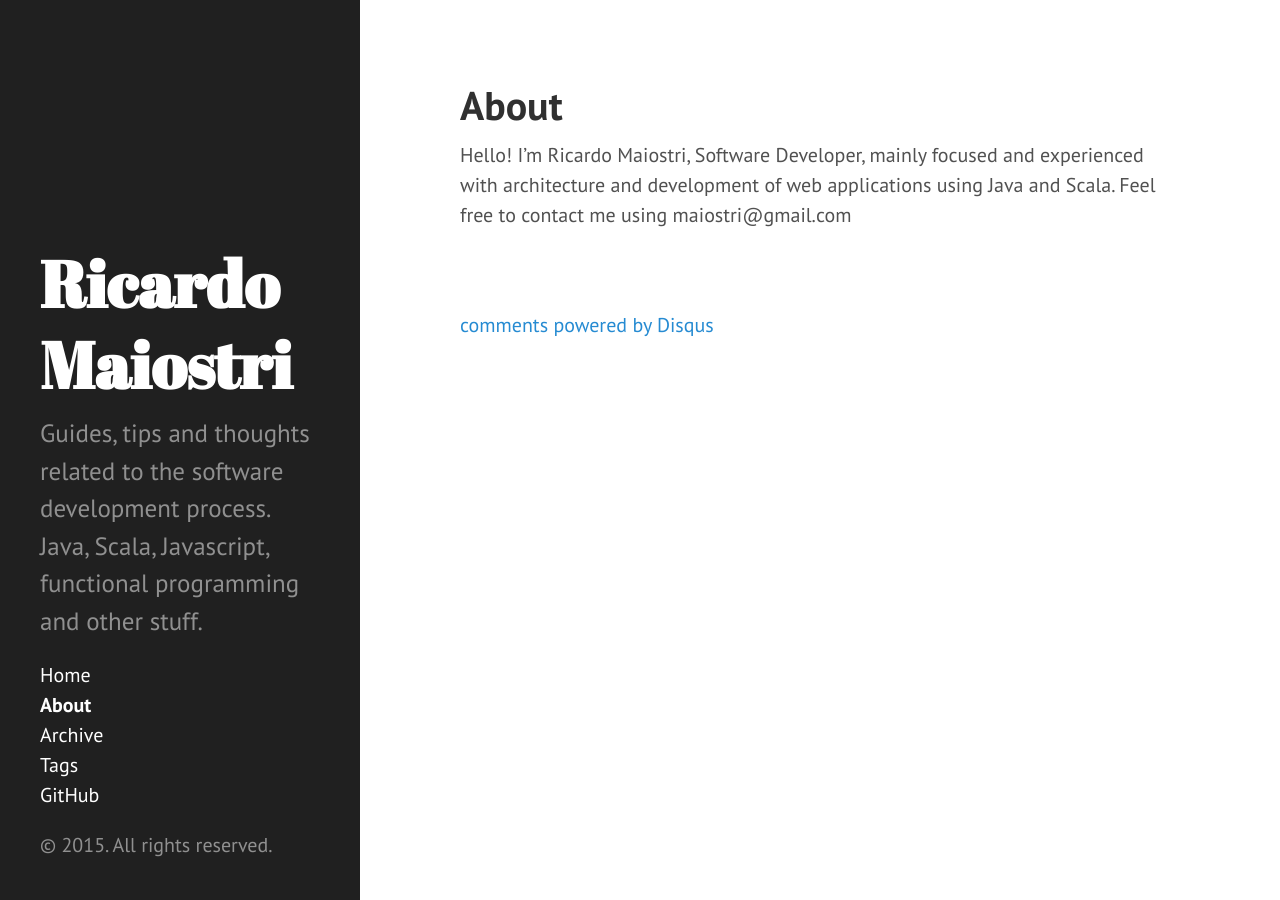
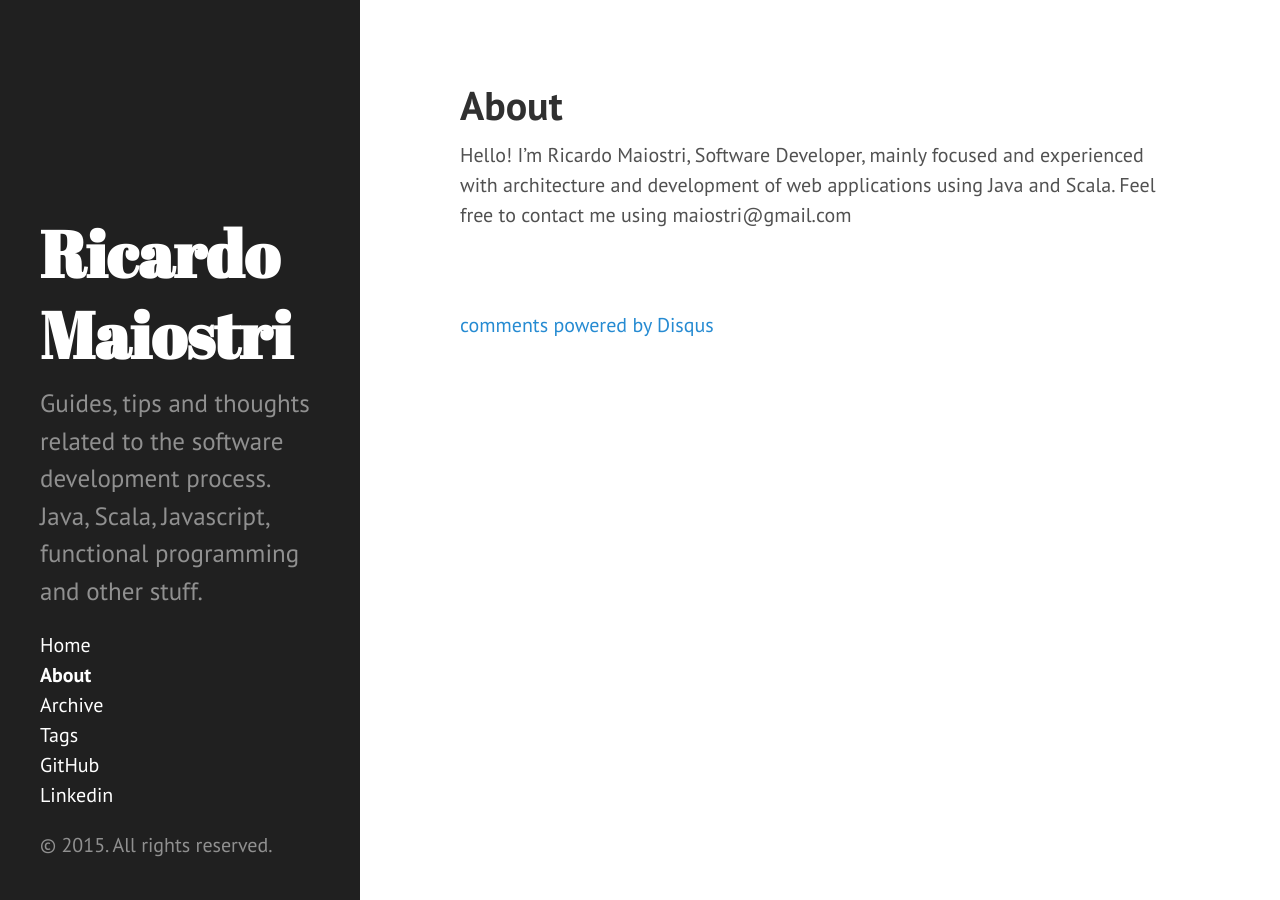
Before and after one commit to maiostri/maiostri.github.io, a Jekyll site: the page built from about.md, in a window 1280 px wide. Built offline with Jekyll 4.4.1, drawn with Linux system fonts in a browser that asks for light colours; Markdown is read by kramdown in place of the engine named in the settings; comment, search, counter and statistics services are not loaded.

Commit message:
Linkedin link added to the sidebar menu

```diff
--- a/_includes/sidebar.html
+++ b/_includes/sidebar.html
@@ -28,6 +28,10 @@
 
       <a class="sidebar-nav-item" href="http://github.com/maiostri">GitHub</a>
 
+      <a class="sidebar-nav-item" href="https://www.linkedin.com/in/ricardomaiostri">Linkedin</a>
+
+
+
     </nav>
 
     <p>&copy; {{ site.time | date: '%Y' }}. All rights reserved.</p>
```
